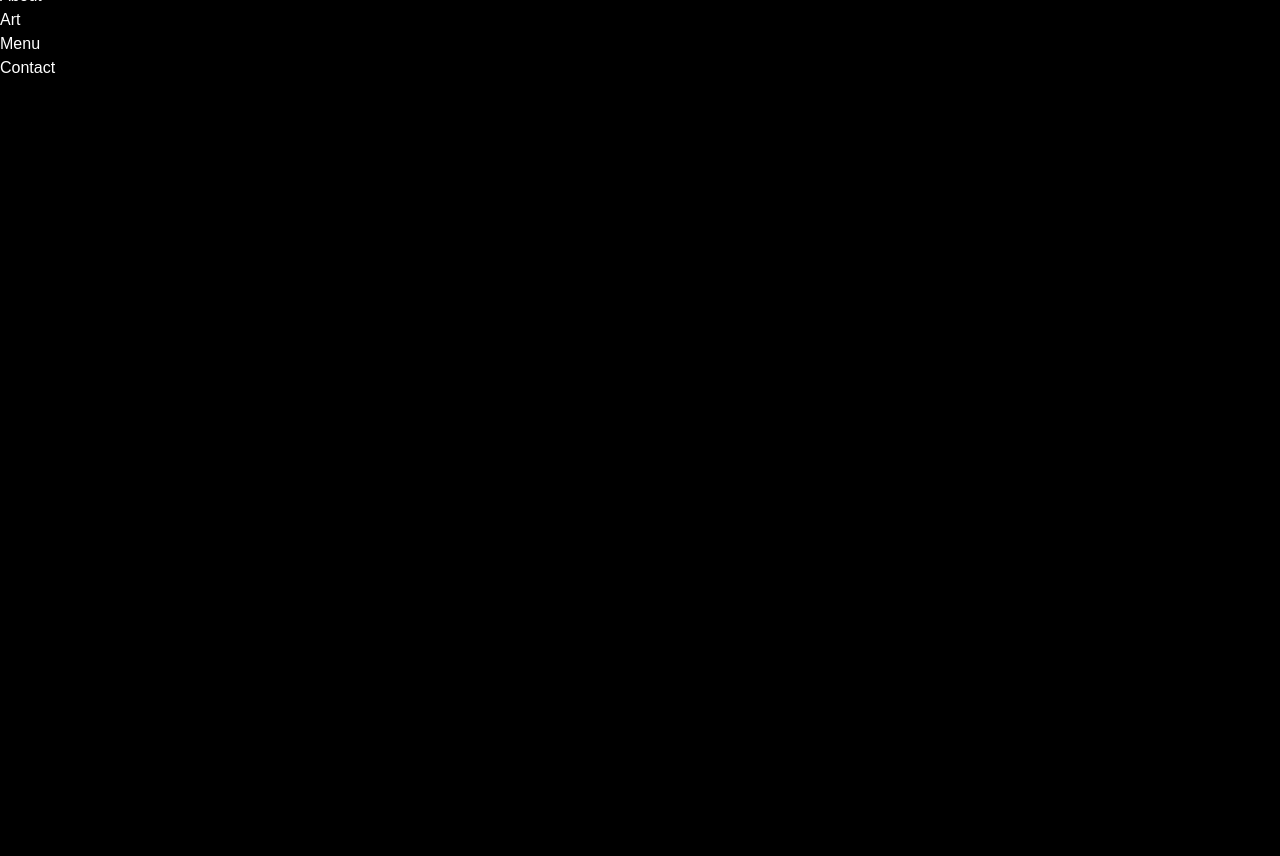
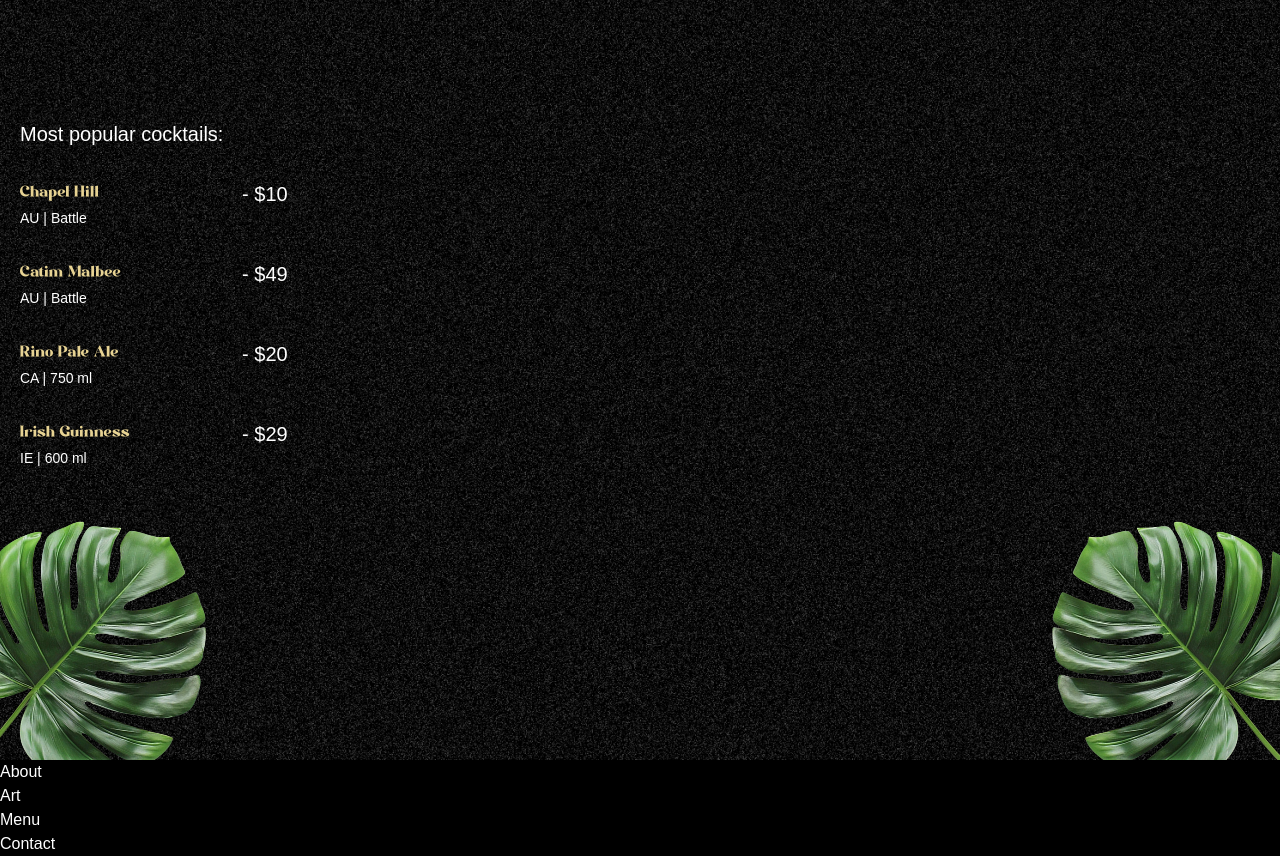
Before and after one commit to faithpacifica/cocktail-landing-page, a React (Vite) app: page / in a window 1280 px wide. Shown: the part 840-1696 px from the top of the page. Before the commit the page ends 1600 px from the top, so only its background shows below. Built offline with nearby package versions, Linux system fonts and the light colour scheme; a web font is replaced by a local one.

Commit message:
create first part of cocktails section

```diff
--- a/src/components/Cocktails.jsx
+++ b/src/components/Cocktails.jsx
@@ -1,9 +1,37 @@
-import React from 'react'
+import { cocktailLists,  } from '../../constants/index.js'
+
 
 const Cocktails = () => {
   return (
-    <div className=''>Cocktails</div>
-  )
-}
+    <section id="cocktails" className="noisy">
+      <img src="/images/cocktail-left-leaf.png" alt="l-leaf" id="c-left-leaf" />
+      <img
+        src="/images/cocktail-right-leaf.png"
+        alt="r-leaf"
+        id="c-right-leaf"
+      />
 
-export default Cocktails
+      <div className="list">
+        <div className="popular">
+          <h2>Most popular cocktails:</h2>
+
+          <ul>
+            {cocktailLists.map(({ name, country, detail, price }) => (
+              <li key={name}>
+                <div className="md:me-28">
+                  <h3>{name}</h3>
+                  <p>
+                    {country} | {detail}
+                  </p>
+                </div>
+                <span>- {price}</span>
+              </li>
+            ))}
+          </ul>
+        </div>
+      </div>
+    </section>
+  );
+};
+
+export default Cocktails;
```
